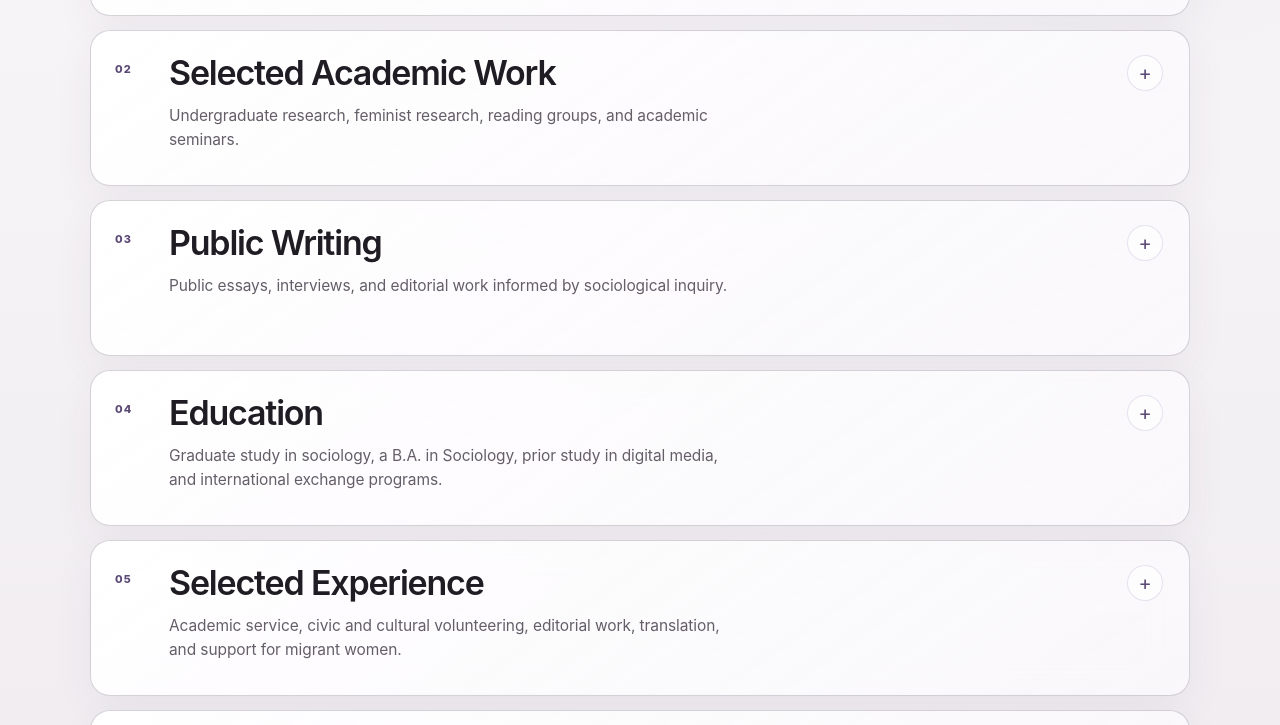
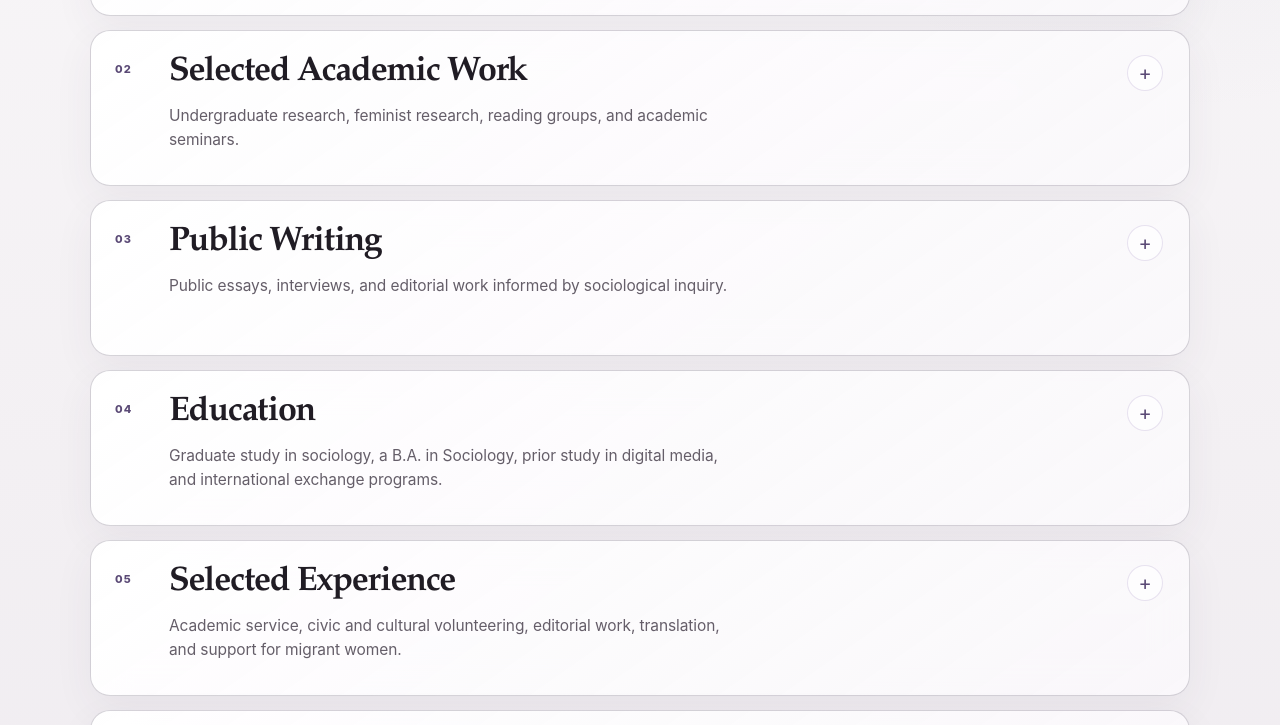
Before and after one commit to picapica2025/sociologist.github.io, a plain HTML site: page index.html in a window 1280 px wide. Shown: the part 747-1472 px from the top of the page. Drawn offline with Linux system fonts and the light colour scheme.

Commit message:
Restore serif profile headings

```diff
--- a/index.html
+++ b/index.html
@@ -335,7 +335,7 @@
     .profile-card summary:focus-visible { outline-offset: -4px; }
     .profile-card summary::-webkit-details-marker { display: none; }
     .card-index { padding-top: 6px; color: var(--violet); font-family: var(--sans); font-size: 11px; font-weight: 760; letter-spacing: .1em; }
-    .card-title { display: block; margin: 0; font-size: clamp(27px, 3vw, 34px); font-weight: 600; line-height: 1.06; letter-spacing: -.035em; }
+    .card-title { display: block; margin: 0; font-family: var(--serif); font-size: clamp(27px, 3vw, 34px); font-weight: 600; line-height: 1.06; letter-spacing: -.035em; }
     .card-summary { display: block; max-width: 570px; margin: 13px 0 0; color: var(--muted); font-size: 15.5px; line-height: 1.55; }
     .card-icon {
       display: grid;
```
